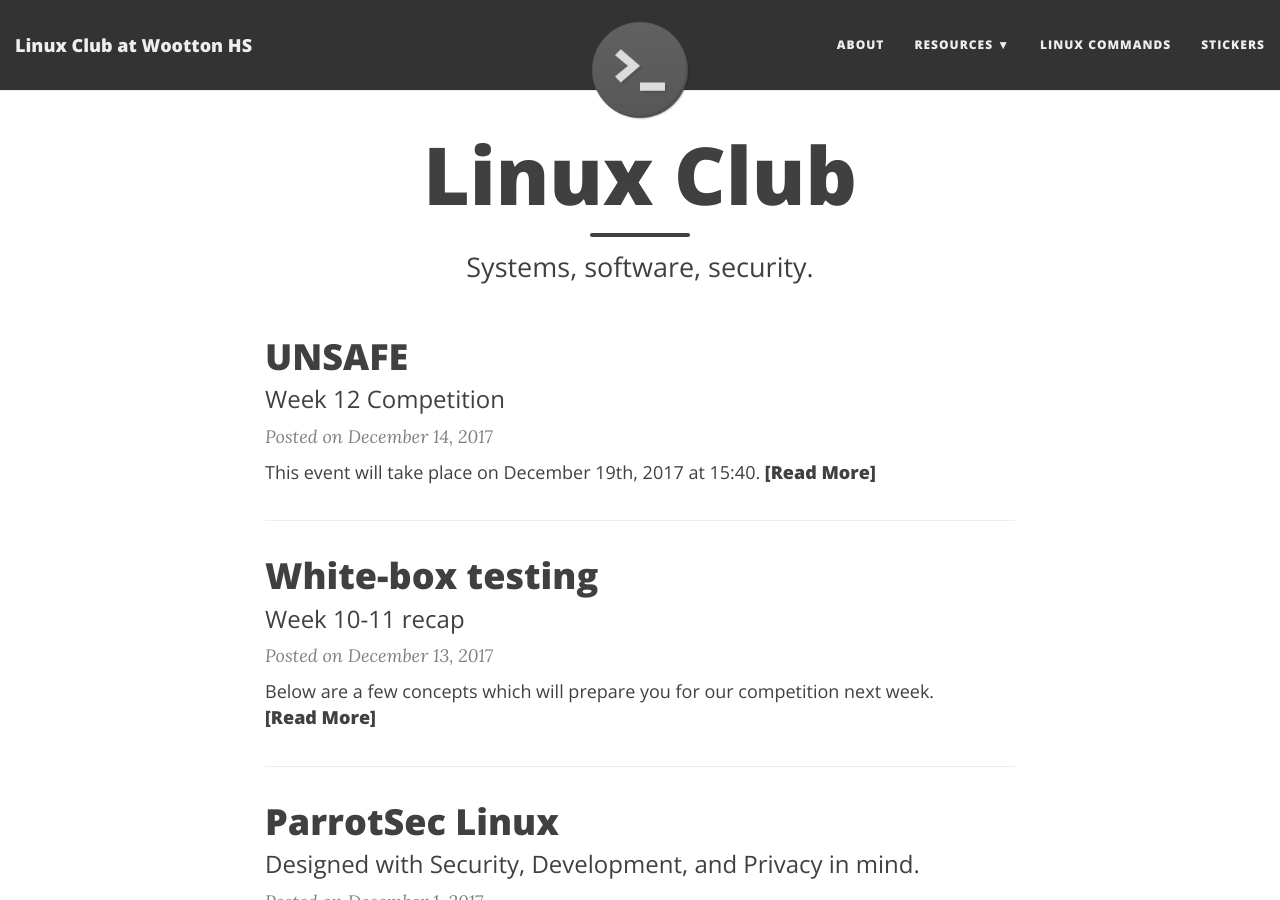
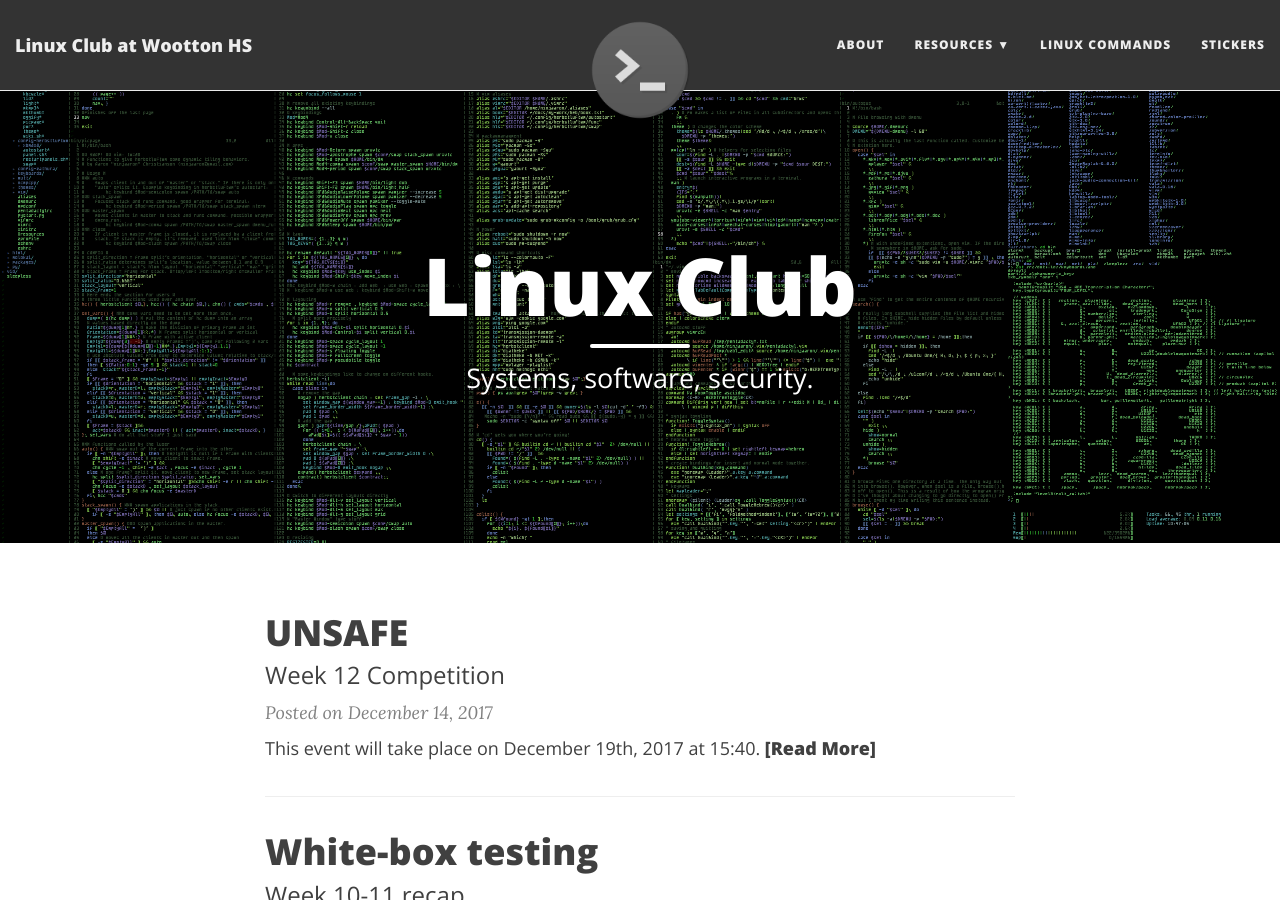
Before and after one commit to wsec/basaam0.github.io, a Jekyll site: the page built from index.html, in a window 1280 px wide and 900 px high. Built offline with Jekyll 4.4.1, drawn with Linux system fonts in a browser that asks for light colours; nearby versions of some CDN libraries; the list of posts is cut into pages by our own code.

Commit message:
Add bigimg to index.html

```diff
--- a/index.html
+++ b/index.html
@@ -3,6 +3,7 @@
 title: Linux Club
 subtitle: Systems, software, security.
 use-site-title: true
+bigimg: /img/sloc.png
 ---
 
 <div class="posts-list">
```
Also changed, not shown: img/sloc.png (added).
